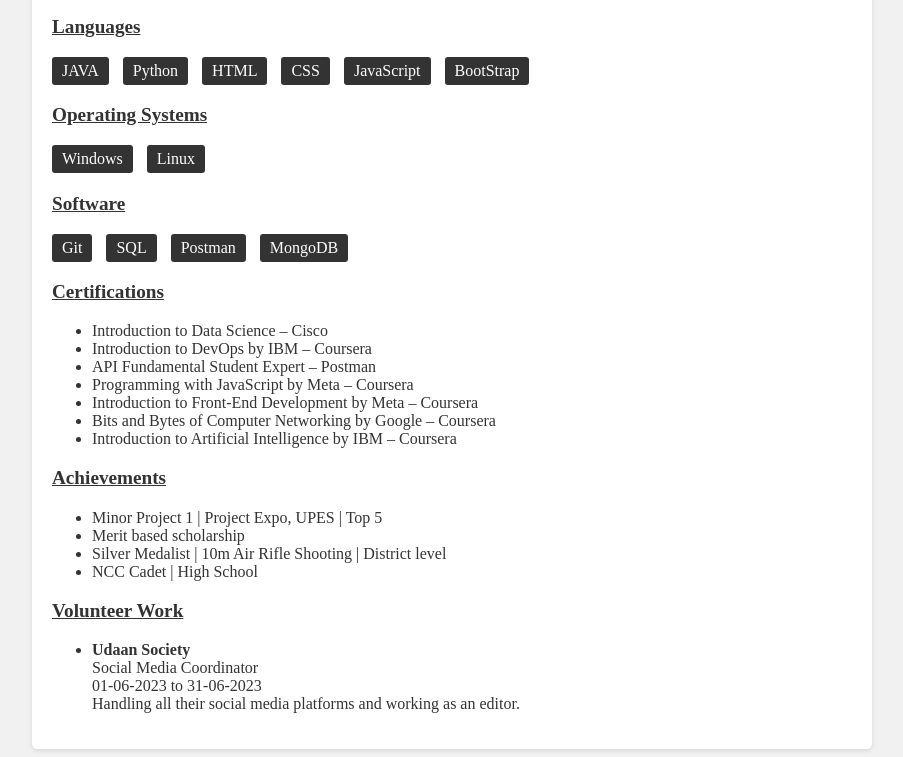
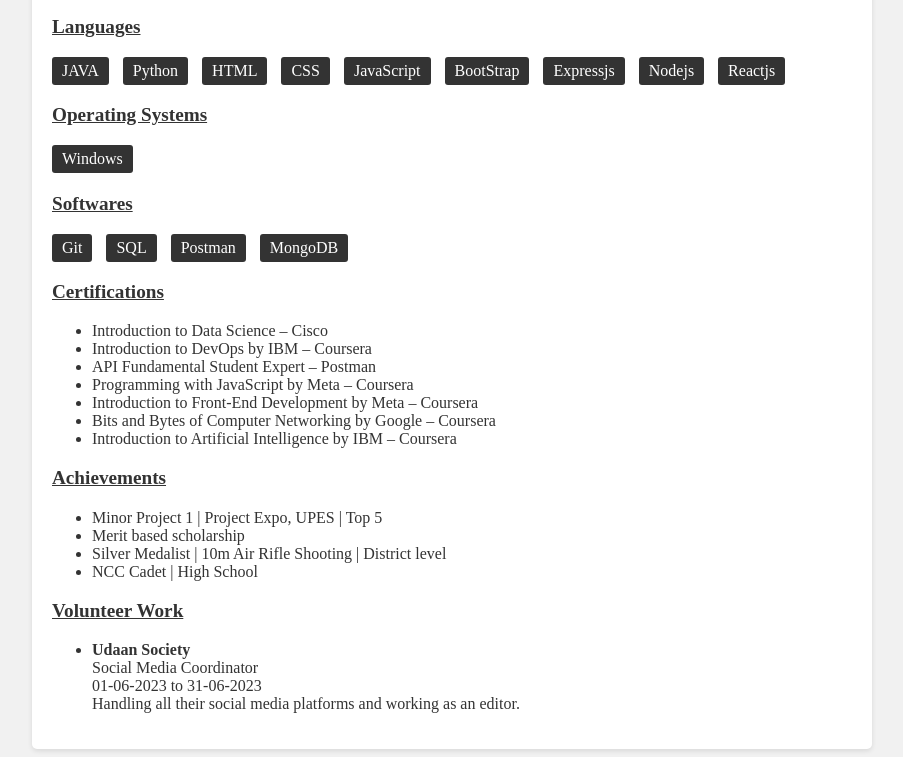
Before and after one commit to vanya-001/Resume, a plain HTML site: page index.html in a window 1280 px wide. Shown: the part 1412-2169 px from the top of the page, without its empty margins (188-1091 px from the left). Drawn offline with Linux system fonts and the light colour scheme.

Commit message:
Languages added

```diff
--- a/index.html
+++ b/index.html
@@ -233,6 +233,9 @@
                     <li>CSS</li>
                     <li>JavaScript</li>
                     <li>BootStrap</li>
+                    <li>Expressjs</li>
+                    <li>Nodejs</li>
+                    <li>Reactjs</li>
                 </ul>
             </p>
         </div>
@@ -242,11 +245,10 @@
                 <h3 class="section-title"> <strong>Operating Systems</strong></h3>
                 <ul>
                     <li>Windows</li>
-                    <li>Linux</li>
                 </ul>
             </div>
             <div class="section skills">
-                <h3 class="section-title"> <strong>Software</strong></h3>
+                <h3 class="section-title"> <strong>Softwares</strong></h3>
                 <ul>
                     <li>Git</li>
                     <li>SQL</li>
```
Lines whose indentation alone changed are shown as unchanged.
